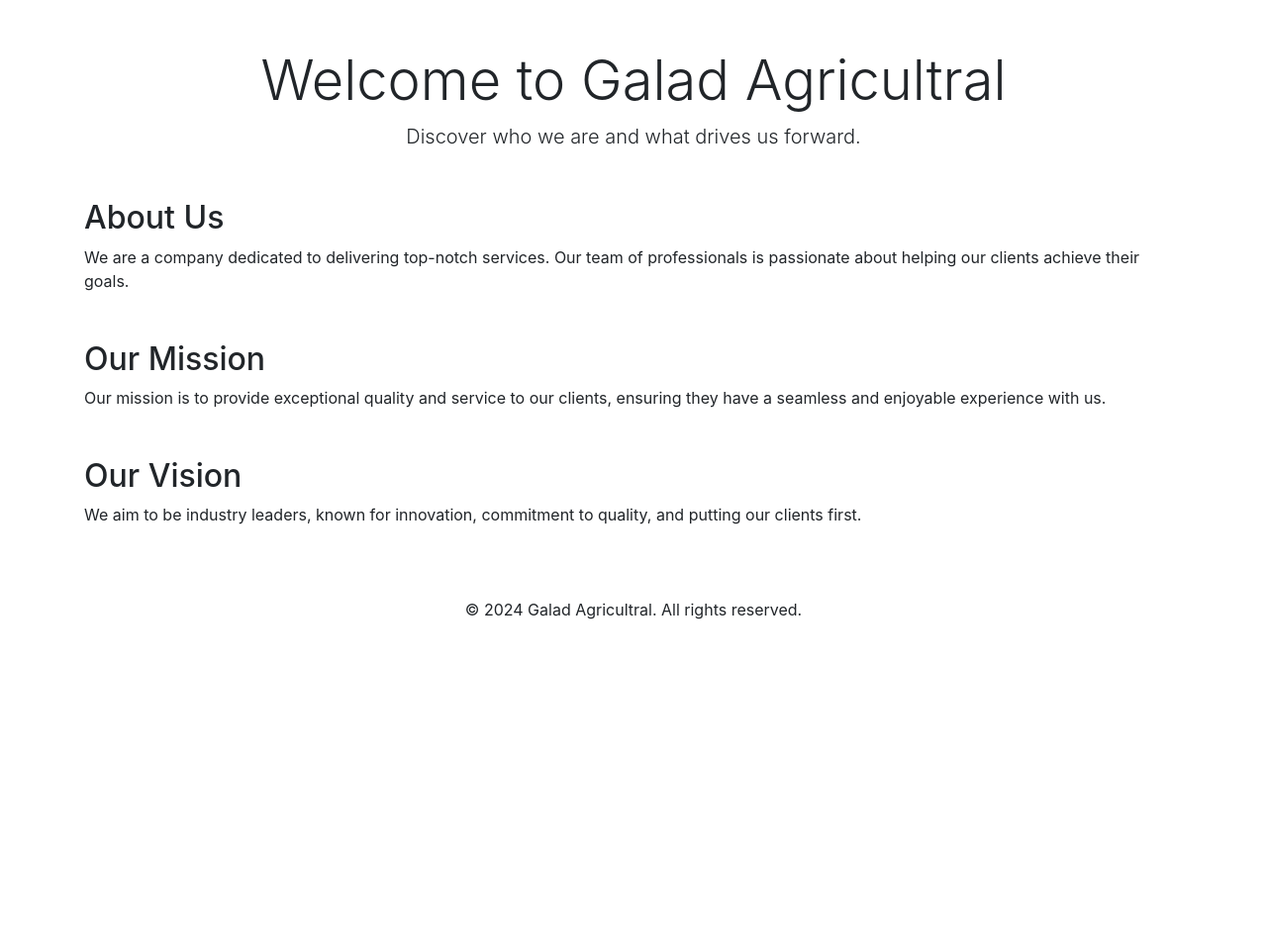
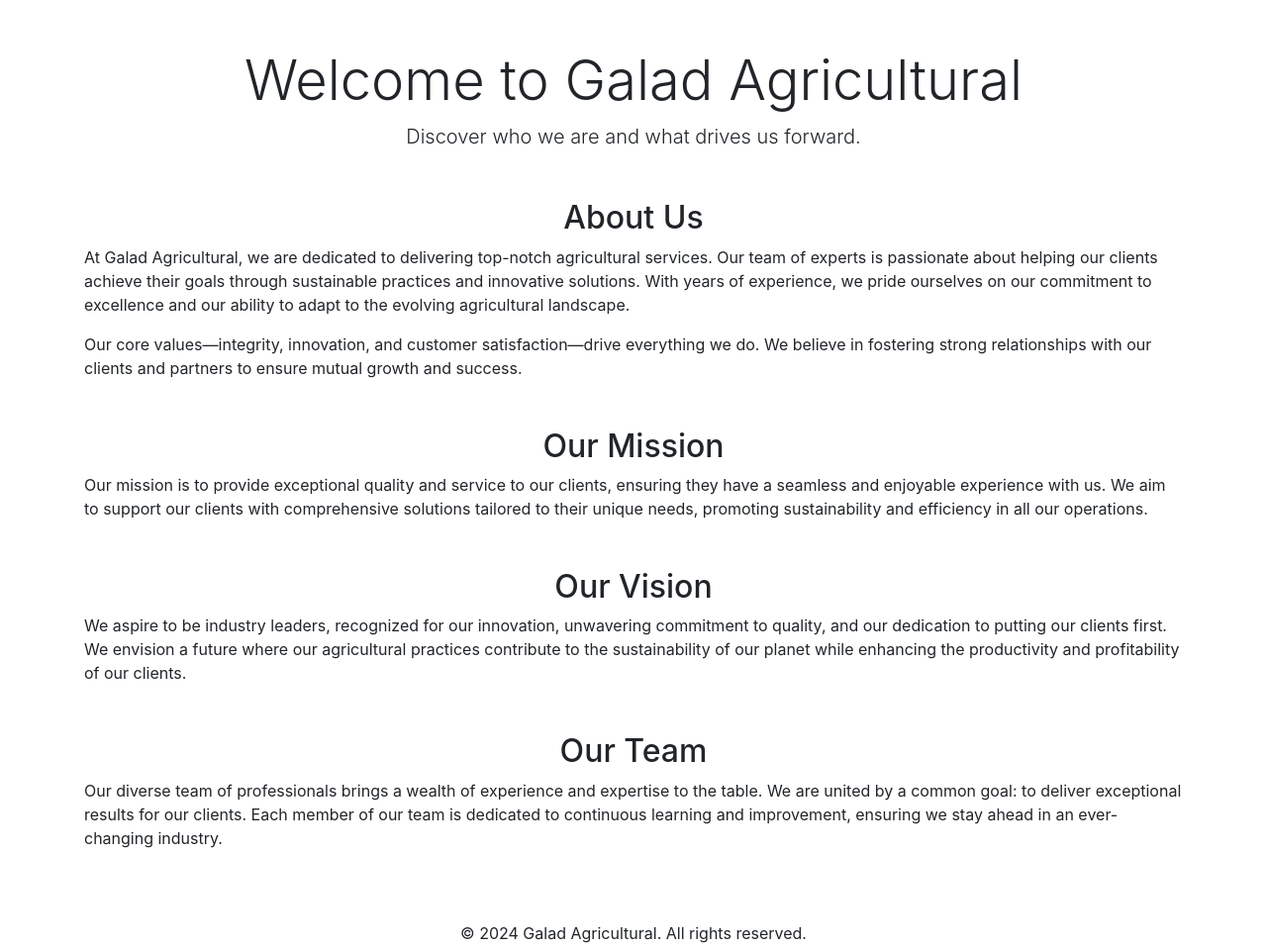
Before and after one commit to katarighe/galad-agricultural, a website: page about-us.html in a window 1280 px wide. Shown: the whole page at 99% size. Before the commit the page ends 800 px from the top, so only its background shows below. Drawn offline with nearby package versions, Linux system fonts and the light colour scheme.

Commit message:
Update the About Us page

```diff
--- a/about-us.html
+++ b/about-us.html
@@ -3,12 +3,12 @@
 <head>
   <meta charset="UTF-8">
   <meta name="viewport" content="width=device-width, initial-scale=1.0">
-  <title>About Us - Galad Agricultral</title>
+  <title>About Us - Galad Agricultural</title>
 
   <!-- CSS Links -->
   <link rel="stylesheet" href="css/bootstrap.min.css">
   <link rel="stylesheet" href="https://cdnjs.cloudflare.com/ajax/libs/font-awesome/4.7.0/css/font-awesome.min.css">
-  <link href="https://fonts.googleapis.com/css2?family=Courgette&family=Inter:wght@100;200;300;400;500;531;600;700;800;900&family=Lobster&family=Montserrat:wght@1,500;600;700&family=Oxygen:wght@300;400;700&family=Raleway:ital,wght@0,100;0,500;1,400;1,500&family=Roboto:ital,wght@0,400;1,700;1,900&display=swap" rel="stylesheet">
+  <link href="https://fonts.googleapis.com/css2?family=Courgette&family=Inter:wght@100;200;300;400;500;600;700;800;900&family=Lobster&family=Montserrat:wght@500;600;700&family=Oxygen:wght@300;400;700&family=Raleway:wght@100;400;500;700&family=Roboto:wght@400;700&display=swap" rel="stylesheet">
   <link rel="stylesheet" href="https://cdnjs.cloudflare.com/ajax/libs/animate.css/4.0.0/animate.min.css">
   <link rel="stylesheet" href="css/style.css">
 </head>
@@ -16,31 +16,38 @@
 <body>
   <!-- Header Section -->
   <header class="text-center my-5">
-    <h1 class="display-4">Welcome to Galad Agricultral</h1>
+    <h1 class="display-4">Welcome to Galad Agricultural</h1>
     <p class="lead">Discover who we are and what drives us forward.</p>
   </header>
 
   <!-- About Us Section -->
   <section id="about" class="container my-5">
-    <h2>About Us</h2>
-    <p>We are a company dedicated to delivering top-notch services. Our team of professionals is passionate about helping our clients achieve their goals.</p>
+    <h2 class="text-center">About Us</h2>
+    <p>At Galad Agricultural, we are dedicated to delivering top-notch agricultural services. Our team of experts is passionate about helping our clients achieve their goals through sustainable practices and innovative solutions. With years of experience, we pride ourselves on our commitment to excellence and our ability to adapt to the evolving agricultural landscape.</p>
+    <p>Our core values—integrity, innovation, and customer satisfaction—drive everything we do. We believe in fostering strong relationships with our clients and partners to ensure mutual growth and success.</p>
   </section>
 
   <!-- Mission Section -->
   <section id="mission" class="container my-5">
-    <h2>Our Mission</h2>
-    <p>Our mission is to provide exceptional quality and service to our clients, ensuring they have a seamless and enjoyable experience with us.</p>
+    <h2 class="text-center">Our Mission</h2>
+    <p>Our mission is to provide exceptional quality and service to our clients, ensuring they have a seamless and enjoyable experience with us. We aim to support our clients with comprehensive solutions tailored to their unique needs, promoting sustainability and efficiency in all our operations.</p>
   </section>
 
   <!-- Vision Section -->
   <section id="vision" class="container my-5">
-    <h2>Our Vision</h2>
-    <p>We aim to be industry leaders, known for innovation, commitment to quality, and putting our clients first.</p>
+    <h2 class="text-center">Our Vision</h2>
+    <p>We aspire to be industry leaders, recognized for our innovation, unwavering commitment to quality, and our dedication to putting our clients first. We envision a future where our agricultural practices contribute to the sustainability of our planet while enhancing the productivity and profitability of our clients.</p>
+  </section>
+
+  <!-- Team Section -->
+  <section id="team" class="container my-5">
+    <h2 class="text-center">Our Team</h2>
+    <p>Our diverse team of professionals brings a wealth of experience and expertise to the table. We are united by a common goal: to deliver exceptional results for our clients. Each member of our team is dedicated to continuous learning and improvement, ensuring we stay ahead in an ever-changing industry.</p>
   </section>
 
   <!-- Footer Section -->
   <footer class="text-center py-4">
-    <p>&copy; 2024 Galad Agricultral. All rights reserved.</p>
+    <p>&copy; 2024 Galad Agricultural. All rights reserved.</p>
   </footer>
 
   <!-- Scripts -->
```
